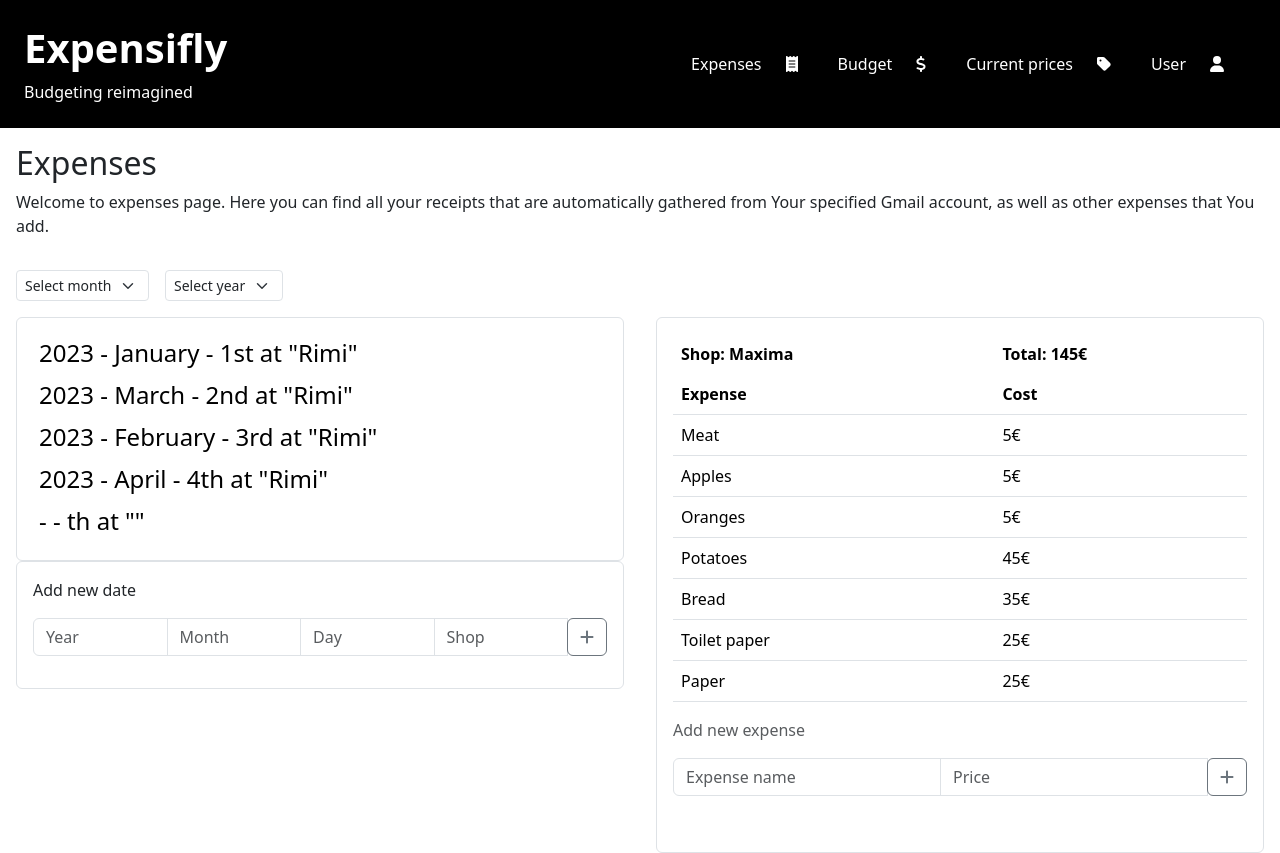
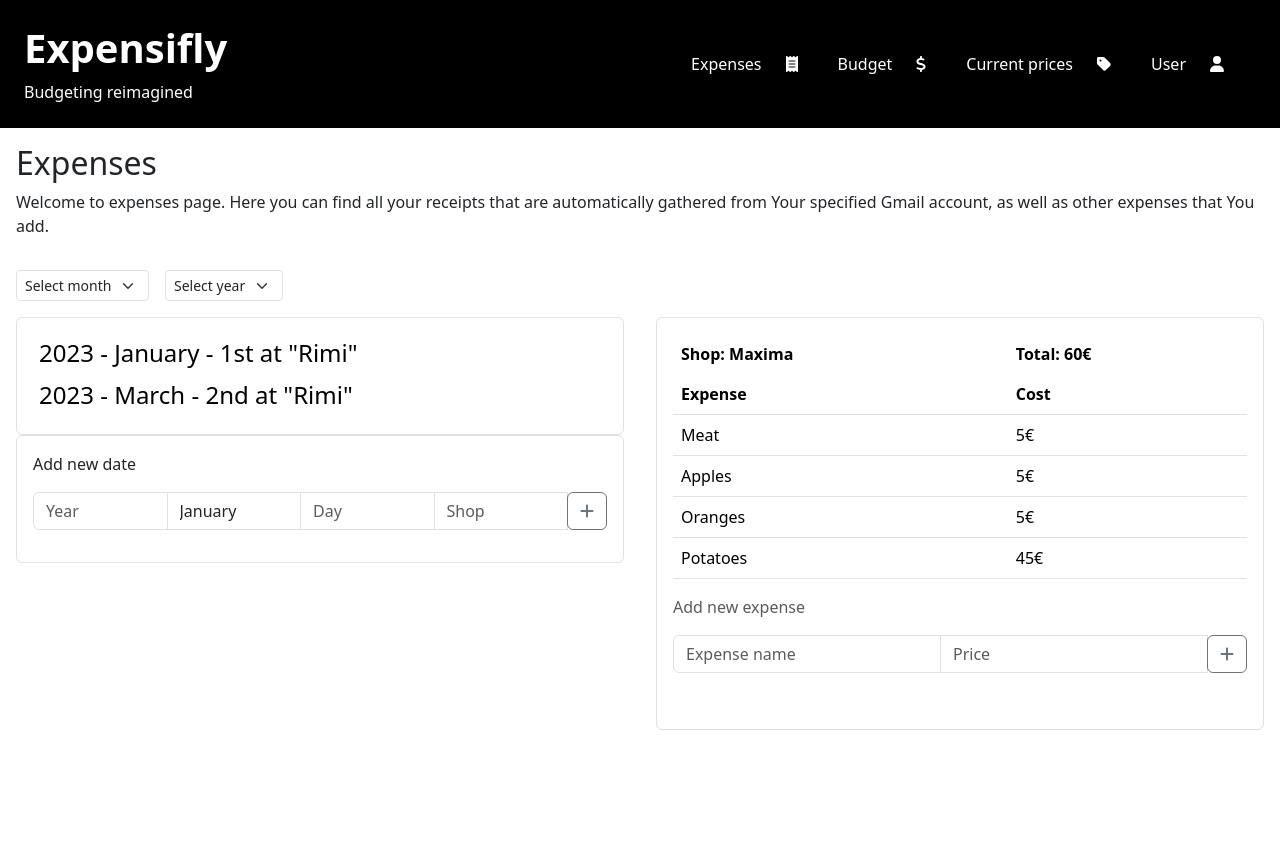
Before and after one commit to LaurynasGHub/Expensifly, a React (Create React App) app: page /expenses in a window 1280 px wide. After the commit the page ends 800 px from the top, so only its background shows below. Built offline with nearby package versions, Linux system fonts and the light colour scheme.

Commit message:
trying to change expense data on button click

```diff
--- a/src/components/ExpenseCard/ExpenseCard.jsx
+++ b/src/components/ExpenseCard/ExpenseCard.jsx
@@ -21,6 +21,8 @@ function ExpenseCard({ shopName, month, data }) {
 
     return calcPrice;
   }
+
+  console.log('cardData-', data);
 
   const [expenses, setExpenses] = useState(data);
 
@@ -99,7 +101,7 @@ function ExpenseCard({ shopName, month, data }) {
         </thead>
         <tbody>
           {expenses.map(({ productName, productPrice }) => (
-            <tr key={productName}>
+            <tr key={`${productName}${productPrice}`}>
               <td> {productName}</td>
               <td> {productPrice}€</td>
             </tr>
--- a/src/components/ReceiptCard/ReceiptCard.jsx
+++ b/src/components/ReceiptCard/ReceiptCard.jsx
@@ -1,4 +1,6 @@
 import React, { useRef, useState } from 'react';
+
+import Dropdown from 'react-bootstrap/Dropdown';
 
 import { FontAwesomeIcon } from '@fortawesome/react-fontawesome';
 import { faPlus } from '@fortawesome/free-solid-svg-icons';
@@ -7,15 +9,21 @@ import './receiptCard.scss';
 
 import ExpenseCard from '../ExpenseCard/ExpenseCard';
 
-import mockReceiptData from '../../mockReceiptData';
+import dataWithoutId from '../../mockReceiptData_withoutId';
+
+// import mockReceiptData from '../../mockReceiptData';
+import mockReceiptData from '../../mockReceiptData_withoutId';
 const mockExpenseData = mockReceiptData;
-//mock date data
-// import mockDateData from '../../mockDateData';
-// const mockYearData = mockDateData;
+
+const mockDataWithoutId = dataWithoutId;
 
 function ReceiptCard({ yearData }) {
   const [dates, setDates] = useState(yearData);
   const [inputValidation, setInputValidation] = useState(true);
+  const [expenseData, setExpenseData] = useState(mockExpenseData);
+  //   let expenseData = mockExpenseData;
+
+  //   console.log('expenseData-', expenseData);
 
   const year = useRef(null);
   const month = useRef(null);
@@ -54,7 +62,7 @@ function ReceiptCard({ yearData }) {
       setInputValidation(false);
       return;
     }
-    //if months doesnt include dateMonth print log
+    //if months doesn't include dateMonth print log
     else if (!months.includes(dateMonth)) {
       console.log('month provided isn`t valid');
       setInputValidation(false);
@@ -82,6 +90,7 @@ function ReceiptCard({ yearData }) {
         shop: dateShop,
       },
     ];
+
     setDates(newDates);
   }
 
@@ -101,12 +110,54 @@ function ReceiptCard({ yearData }) {
     }
   }
 
+  function findElementById(data, id) {
+    if (!data) {
+      return null;
+    }
+
+    if (data.id === id) {
+      return data;
+    }
+
+    if (Array.isArray(data)) {
+      for (let i = 0; i < data.length; i++) {
+        const result = findElementById(data[i], id);
+        if (result) {
+          return result;
+        }
+      }
+    } else if (typeof obj === 'object') {
+      for (let key in dates) {
+        const result = findElementById(data[key], id);
+        if (result) {
+          return result;
+        }
+      }
+    }
+
+    return null;
+  }
+
   //function that is called onClick on date button
   //shows that specific date expenses
-  function showExpenseData() {
-    //get id that is combined from shop name and date
-    //get data by that id from backend/mock data
-    //display it on the right
+  function showExpenseData(expenseId, expenses) {
+    expenseId = '2023March2Rimi';
+    expenses = mockReceiptData;
+
+    console.log('expenseId-', expenseId);
+
+    console.log('expenses-', expenses);
+
+    const idData = findElementById(expenses, expenseId);
+    console.log('idData-', idData);
+
+    // const idExpenseData = findElementById(idData, 'data');
+    // console.log('expenseData-', idExpenseData);
+
+    // console.log('expenseData-i', idData['data']);
+
+    // setExpenseData(idData['data']);
+    setExpenseData(mockDataWithoutId);
   }
 
   return (
@@ -114,9 +165,12 @@ function ReceiptCard({ yearData }) {
       <div className="receiptCardElement mx-3">
         <div className=" border p-3 rounded">
           {dates.map(({ year, month, day, shop }) => (
+            // const key = `${year}${month}${day}${shop}`;
+
             <button
               key={`${year}${month}${day}${shop}`}
               className="dateButton mb-1"
+              onClick={showExpenseData}
             >
               {year} - {month} - {day}
               {dayOrdinalSwitch(day)} at "{shop}"
@@ -135,15 +189,26 @@ function ReceiptCard({ yearData }) {
               aria-label="Year"
               aria-describedby="basic-addon2"
             />
-            <input
-              type="text"
-              className="form-control"
+
+            <select
               id="month"
               ref={month}
-              placeholder="Month"
-              aria-label="Month"
-              aria-describedby="basic-addon2"
-            />
+              name="month"
+              className="form-control"
+            >
+              <option value="January">January</option>
+              <option value="February">February</option>
+              <option value="March">March</option>
+              <option value="April">April</option>
+              <option value="May">May</option>
+              <option value="June">June</option>
+              <option value="July">July</option>
+              <option value="8August">August</option>
+              <option value="September">September</option>
+              <option value="October">October</option>
+              <option value="November">November</option>
+              <option value="December">December</option>
+            </select>
             <input
               type="number"
               className="form-control"
@@ -185,8 +250,8 @@ function ReceiptCard({ yearData }) {
         {/* add useState with mockExpenseData, that data is gathered
         from backend. when button is clicked onClick function takes
         button id and gathers data from backend with that id
-        then passes that data as a prop to the epense card */}
-        <ExpenseCard shopName={'Maxima'} month={'May'} data={mockExpenseData} />
+        then passes that data as a prop to the expense card */}
+        <ExpenseCard shopName={'Maxima'} month={'May'} data={expenseData} />
       </div>
     </div>
   );
--- a/src/components/ReceiptCard/receiptCard.scss
+++ b/src/components/ReceiptCard/receiptCard.scss
@@ -20,6 +20,12 @@
 
   display: flex;
   justify-content: flex-start;
+
+  & {
+    @media only screen and (max-width: 900px) {
+      flex-direction: column;
+    }
+  }
 }
 
 .inputErrorMessage {
@@ -28,4 +34,9 @@
 
 .receiptCardElement {
   width: 50%;
+  & {
+    @media only screen and (max-width: 900px) {
+      width: auto;
+    }
+  }
 }
--- a/src/mockDateData.js
+++ b/src/mockDateData.js
@@ -1,18 +1,6 @@
 const mockDateData = [
   { year: 2023, month: 'January', day: 1, shop: 'Rimi' },
   { year: 2023, month: 'March', day: 2, shop: 'Rimi' },
-  { year: 2023, month: 'February', day: 3, shop: 'Rimi' },
-  { year: 2023, month: 'April', day: 4, shop: 'Rimi' },
-
-  {
-    id: 23123,
-    data: [
-      { year: 2023, month: 'January', day: 1, shop: 'Rimi' },
-      { year: 2023, month: 'March', day: 2, shop: 'Rimi' },
-      { year: 2023, month: 'February', day: 3, shop: 'Rimi' },
-      { year: 2023, month: 'April', day: 4, shop: 'Rimi' },
-    ],
-  },
 ];
 
 export default mockDateData;
--- a/src/mockReceiptData.js
+++ b/src/mockReceiptData.js
@@ -1,4 +1,7 @@
 const mockReceiptData = [
+  {
+    id: '2023January1Rimi',
+    data: [
       { productName: 'Meat', productPrice: 5 },
       { productName: 'Apples', productPrice: 5 },
       { productName: 'Oranges', productPrice: 5 },
@@ -6,6 +9,21 @@ const mockReceiptData = [
       { productName: 'Bread', productPrice: 35 },
       { productName: 'Toilet paper', productPrice: 25 },
       { productName: 'Paper', productPrice: 25 },
+    ],
+  },
+
+  {
+    id: '2023March2Rimi',
+    data: [
+      { productName: 'Meat', productPrice: 5 },
+      { productName: 'Apples', productPrice: 5 },
+      { productName: 'Oranges', productPrice: 5 },
+      { productName: 'Potatoes', productPrice: 45 },
+      { productName: 'Bread', productPrice: 35 },
+      { productName: 'Toilet paper', productPrice: 25 },
+      { productName: 'Paper', productPrice: 25 },
+    ],
+  },
 ];
 
 export default mockReceiptData;
--- /dev/null
+++ b/src/mockReceiptData_withoutId.js
@@ -0,0 +1,11 @@
+const mockReceiptData = [
+  { productName: 'Meat', productPrice: 5 },
+  { productName: 'Apples', productPrice: 5 },
+  { productName: 'Oranges', productPrice: 5 },
+  { productName: 'Potatoes', productPrice: 45 },
+  // { productName: 'Bread', productPrice: 35 },
+  // { productName: 'Toilet paper', productPrice: 25 },
+  // { productName: 'Paper', productPrice: 25 },
+];
+
+export default mockReceiptData;
```
Lines whose indentation alone changed are shown as unchanged.
